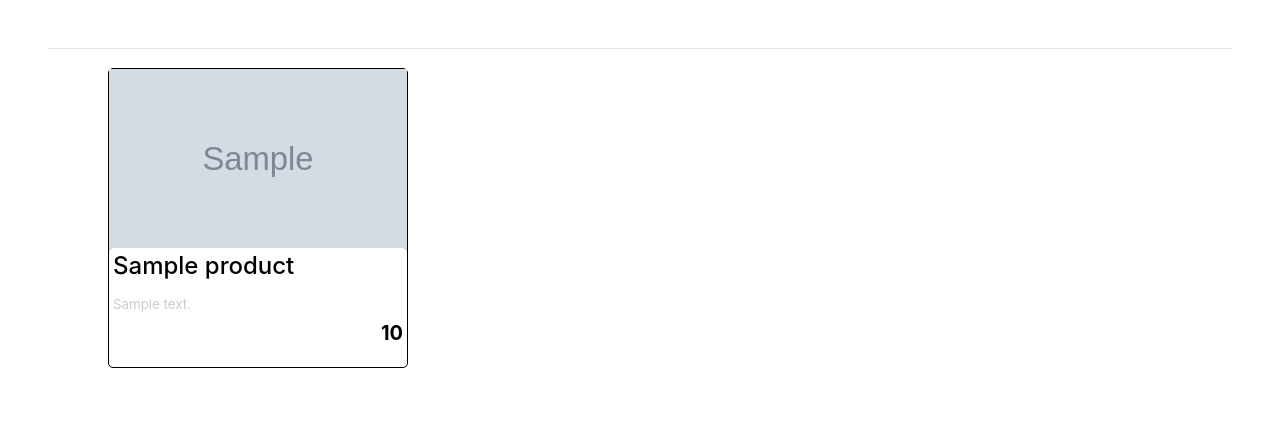
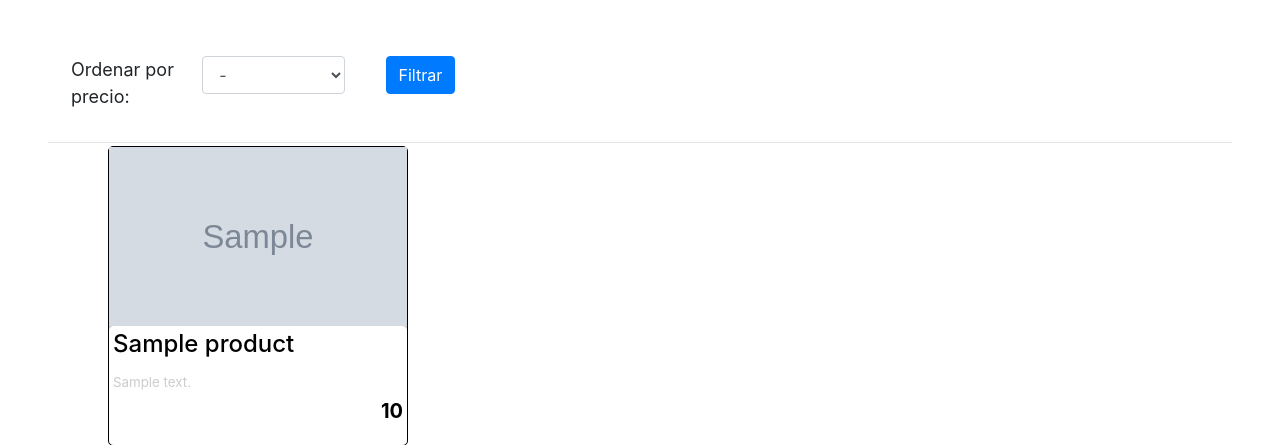
Before and after one commit to PabloFederico/admin1-ElDeporteOnline-ecommerce, a Django app: template Catalog/templates/catalog/full_catalog.html in a window 1280 px wide. Shown: the part 66-511 px from the top of the page. Run offline with Django 3.2, Linux system fonts and the light colour scheme; the template is opened without the code that fills it: most values are stand-ins (such as "Sample title", 1, 10 or a date in 2020); grey boxes marked "Sample" are stand-in pictures; parts of the project's set-up code (start-up, migrations or seed data) failed here and were passed over.

Commit message:
ordenar por precio

```diff
--- a/Catalog/templates/catalog/full_catalog.html
+++ b/Catalog/templates/catalog/full_catalog.html
@@ -26,6 +26,26 @@ tr:nth-child(even) {
 
     </style>
 
+    <form method="GET" action="">
+        <div class="form-row">
+
+            <div class="form-group col-3 row m-2">
+                <label for="price_order" class="col" style="font-size: large">Ordenar por precio:</label>
+                <select id="price_order" name="orden_precio" class="form-control col">
+                    <option value="" {% if price_order == "" %}selected{% endif %}> -</option>
+                    <option value="asc" {% if price_order == "asc" %}selected{% endif %}>Ascendente</option>
+                    <option value="desc" {% if price_order == "desc" %}selected{% endif %}>Descendente</option>
+                </select>
+            </div>
+
+            <div class="form-group col-3 row m-2">
+                <div class="col">
+                    <button type="submit" class="btn btn-primary">Filtrar</button>
+                </div>
+            </div>
+
+        </div>
+    </form>
 
     <ul class="fondo">
         {% for product in object_list %}
```
Also changed, not shown: Catalog/views/full_catalog_view.py (+7 -1 lines), Products/querysets/product_queryset.py (+7 -0 lines). Lines whose indentation alone changed are shown as unchanged.
